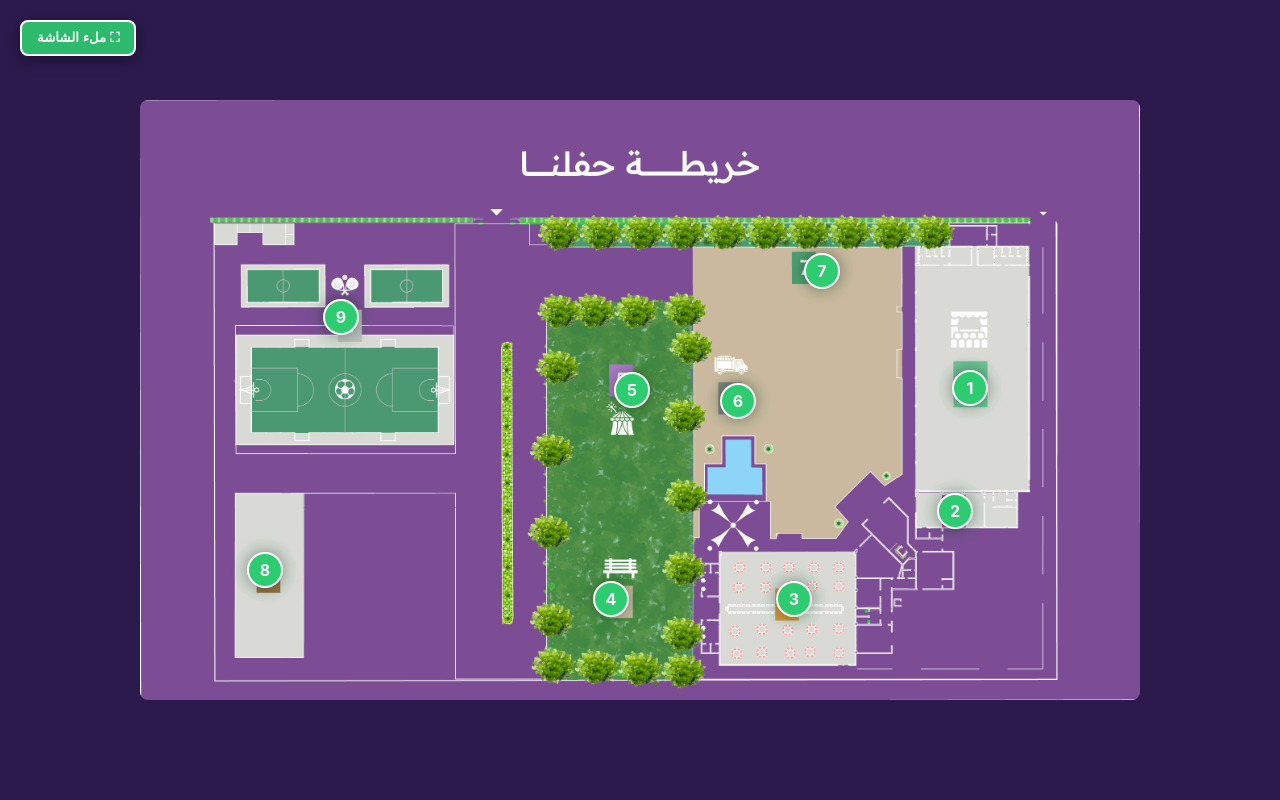
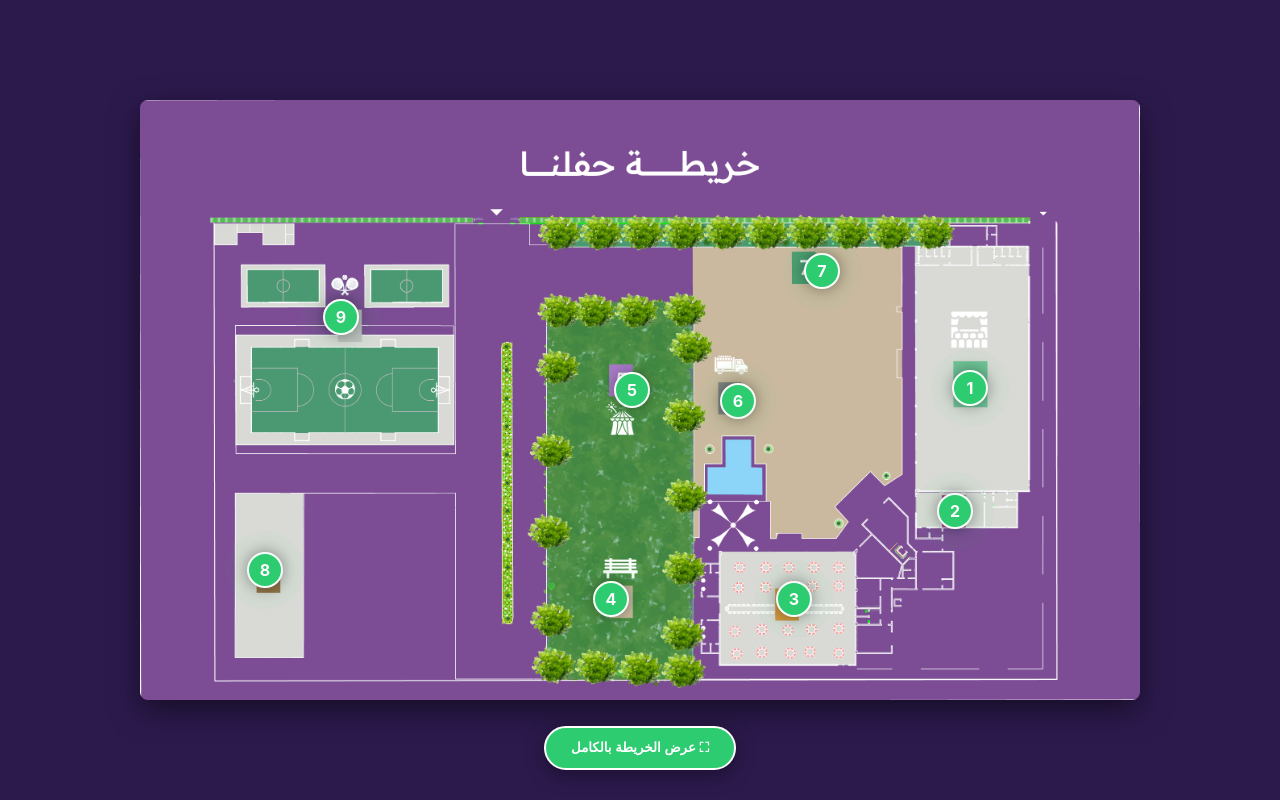
Before and after one commit to raghad-coder/map-project, a React (Vite) app: page / in a window 1280 px wide. Built offline with nearby package versions, Linux system fonts and the light colour scheme.

Commit message:
rotateFullscreen

```diff
--- a/src/App.css
+++ b/src/App.css
@@ -1,6 +1,7 @@
-#root {
+/* 1. إعدادات الصفحة الأساسية لضمان ملء الشاشة */
+#root, .container {
   width: 100%;
-  height: 100dvh; /* dvh تعني الارتفاع الحقيقي للشاشة حتى مع وجود شريط المتصفح */
+  height: 100dvh; /* dvh لضمان الطول الحقيقي حتى مع شريط المتصفح */
   display: flex;
   justify-content: center;
   align-items: center;
@@ -8,39 +9,29 @@
   margin: 0;
   padding: 0;
   overflow: hidden;
-  touch-action: manipulation; /* تحسين استجابة اللمس */
+  touch-action: manipulation;
 }
 
-/* تحسين الخريطة لتكون متجاوبة */
-.map-wrapper {
-  position: relative;
-  width: 100%;
-  height: auto;
-  max-width: 100%;
-  transition: transform 0.4s ease-in-out;
-}
-
-/* لضمان السنترة في الشاشات العريضة (Landscape) */
-@media screen and (orientation: landscape) {
-  .large-modal {
-    max-width: 600px; /* تحديد عرض مناسب لكي لا تصبح الصورة ضخمة جداً */
-  }
-}
-
+/* 2. حاوية الخريطة الأساسية */
 .map-wrapper {
   position: relative;
   width: 100vw;
   max-width: 1000px;
-  transition: all 0.5s ease;
+  transition: all 0.5s ease-in-out;
+  display: flex;
+  justify-content: center;
+  align-items: center;
 }
 
 .main-map {
   width: 100%;
+  height: auto;
   display: block;
   border-radius: 8px;
+  box-shadow: 0 10px 30px rgba(0,0,0,0.5);
 }
 
-/* تصميم الأرقام (Markers) */
+/* 3. تصميم النقاط (Markers) مع تأثير النبض */
 .marker {
   position: absolute;
   width: 32px;
@@ -55,11 +46,10 @@
   cursor: pointer;
   border: 2px solid white;
   transform: translate(-50%, -50%);
+  z-index: 10;
   box-shadow: 0 0 15px rgba(0,0,0,0.4);
-  z-index: 10;
 }
 
-/* تأثير النبض الاحترافي */
 .marker::after {
   content: '';
   position: absolute;
@@ -69,213 +59,46 @@
   background: inherit;
   animation: pulse 2s infinite;
   z-index: -1;
+  will-change: transform, opacity;
 }
 
 @keyframes pulse {
   0% { transform: scale(1); opacity: 0.8; }
-  100% { transform: scale(2); opacity: 0; }
+  100% { transform: scale(2.5); opacity: 0; }
 }
 
-/* التدوير التلقائي في الموبايل */
-@media screen and (max-width: 768px) and (orientation: portrait) {
-  /* 1. تدوير حاوية الخريطة */
-  .map-wrapper {
-    transform: rotate(90deg);
-    width: 90vh; /* العرض هنا بقى هو طول الشاشة */
-    transform-origin: center;
-  }
-
-  /* 2. تدوير الأرقام عكس الاتجاه عشان تظهر معدولة للمستخدم */
-  .marker {
-    transform: translate(-50%, -50%) rotate(-90deg) !important;
-  }
-
-  /* 3. تدوير المودال (البوب أب) بنفس اتجاه الخريطة */
-  .modal {
-    transform: rotate(90deg);
-    /* بما إننا لفينا المودال، الـ width بتاعنا لازم يتناسب مع طول الشاشة (vh) */
-    width: 85vh !important;
-    max-width: 500px !important;
-    transform-origin: center;
-  }
-
-  /* 4. تدوير صورة المودال لضمان ملء المساحة */
-  .modal-img {
-    max-height: 70vw; /* هنا استخدمنا vw لأن الشاشة مقلوبة */
-    object-fit: contain;
-  }
-
-  /* 5. عدلة زرار الإغلاق (الـ X) */
-  .close-btn {
-    /* بنلف الزرار عكسي عشان حرف الـ X يظهر معدول وميظهرش كأنه علامة + مائلة */
-    transform: rotate(-90deg);
-    /* ترحيل مكانه شوية عشان يناسب الزاوية الجديدة */
-    top: -10px;
-    right: -25px;
-  }
+/* 4. زر تفعيل وضع ملء الشاشة */
+.start-btn {
+  position: fixed;
+  bottom: 30px;
+  z-index: 5000;
+  padding: 12px 25px;
+  background-color: #2ecc71;
+  color: white;
+  border: 2px solid white;
+  border-radius: 50px;
+  font-weight: bold;
+  cursor: pointer;
+  box-shadow: 0 5px 20px rgba(0,0,0,0.4);
 }
 
-/* تنسيق البوب أب (Modal) */
-/* ... الكود القديم الخاص بالـ root والـ marker والـ map-wrapper كما هو ... */
-
-/* تنسيق الـ Overlay (الخلفية المظلمة) */
+/* 5. شاشة البوب أب (Overlay & Modal) */
 .overlay {
   position: fixed;
   inset: 0;
-  background: rgba(0, 0, 0, 0.8);
-  display: flex;
-  justify-content: center;
-  align-items: center; /* سنترة عمودية دقيقة */
-  z-index: 2000;
-  backdrop-filter: blur(8px);
-  padding: 15px; /* مسافة أمان من حواف الشاشة */
-}
-
-/* تنسيق المودال (البطاقة الملونة فقط) */
-/* تنسيق المودال - تأكدي من إضافة overflow: visible */
-.modal {
-  max-height: 70vh; /* ضمان عدم خروج الصورة عن سقف الشاشة */
-  object-fit: contain;
-  position: relative;
-  width: 100%;
-  max-width: 420px;
-  border-radius: 20px;
-  background-color: transparent; /* لكي يظهر الجزء الملون فقط */
-  overflow: visible; /* هام جداً لكي يبرز الزر خارج الحواف */
-  display: flex;
-  flex-direction: column;
-}
-
-/* زر الإغلاق الدائري المضمون */
-.close-btn {
-  position: absolute;
-  top: -20px;
-  right: -15px;
-
-  /* أبعاد متساوية تماماً لضمان الدائرة */
-  width: 44px;
-  height: 44px;
-
-  background-color: #ff0000;
-  color: white;
-  border-radius: 50%;
-  border: 3px solid white;
-
-  /* أهم جزء للسنترة */
-  display: flex;
-  justify-content: center; /* سنترة أفقية */
-  align-items: center;     /* سنترة عمودية */
-  padding: 0;
-  margin: 0;
-
-  /* ضبط الخط */
-  font-size: 28px;
-  font-weight: bold;
-  /* line-height: 1 يضمن عدم وجود مساحة إضافية تحت الحرف */
-  line-height: 1;
-
-  /* لمنع أي انزياح بسبب نوع الخط */
-  font-family: Arial, sans-serif;
-
-  cursor: pointer;
-  box-shadow: 0 4px 12px rgba(0, 0, 0, 0.4);
-  z-index: 120;
-  transition: all 0.2s ease-in-out;
-}
-.modal-img {
-  width: 100%;
-  max-height: 70vh; /* ضمان عدم خروج الصورة عن سقف الشاشة */
-  object-fit: contain;
-  height: auto;
-  border-radius: 20px;
-  display: block;
-}
-
-.close-btn:hover {
-  transform: scale(1.1);
-  background-color: #e60000;
-}
-
-
-/* إخفاء أي نصوص إضافية إذا كانت الصورة تحتوي على النص بالفعل */
-.modal h2, .modal p {
-  display: none;
-}
-
-/* تعديل خاص فقط للمنطقة رقم1 لضمان عدم قص الزر الأحمر */
-.modal.special-case {
-  max-height: 85vh; /* تحديد أقصى طول لكي لا تخرج عن الشاشة */
-  width: auto;      /* تجعل العرض يتناسب مع الصورة */
-  max-width: 90vw;
-  overflow: visible !important; /* السماح للزر بالظهور كاملاً فوق الحافة */
-  display: flex;
-  align-items: center;
-  justify-content: center;
-}
-
-/* ضبط الصورة داخل المنطقة 1 */
-.special-case .modal-img {
-  max-height: 80vh; /* تصغير الصورة قليلاً لتعطي مساحة للزر */
-  object-fit: contain; /* منع تمطيط الصورة */
-  border-radius: 15px;
-}
-
-/* ضبط زر الـ X في المنطقة 1 ليكون واضحاً وبعيداً عن الكلام */
-.special-case .close-btn {
-  top: -15px;  /* رفعه للأعلى قليلاً */
-  right: -10px; /* تحريكه للطرف */
-  width: 42px; /* دائرة مثالية */
-  height: 42px;
-  background-color: #ff0000;
-  border: 3px solid white;
-  font-weight: 900;
+  background: rgba(0, 0, 0, 0.9);
   display: flex;
   justify-content: center;
   align-items: center;
-  padding: 0;
-  line-height: 0;
-}
-/* هذا التعديل سيعيد التوازن للصورة رقم 6 ويجعلها تظهر كبطاقة (Card) */
-.rounded-fix {
-  /* نحدد عرضاً ثابتاً يشبه بقية الصور */
-  width: 90vw !important;
-  max-width: 400px !important;
-
-  /* نحدد نسبة تناسق للبطاقة لكي لا تظهر كمستطيل نحيف */
-  aspect-ratio: 3 / 2; /* يمكنك تغييرها لـ 1/1 إذا أردتها مربعة تماماً */
-
-  display: flex;
-  align-items: center;
-  justify-content: center;
-  background-color: #575757; /* لون خلفية اختياري يطابق الصورة الرمادية */
-  border-radius: 20px;
-  overflow: hidden;
+  z-index: 6000;
+  backdrop-filter: blur(8px);
 }
 
-.rounded-fix .modal-img {
-  width: 100%;
-  height: 100%;
-  /* الـ cover سيضمن أن الصورة تملأ المساحة المخصصة لها دون تمطيط (Stretch) */
-  object-fit: cover;
-}
-.overlay {
-  position: fixed;
-  inset: 0;
-  background: rgba(0, 0, 0, 0.85);
-  display: flex;
-  justify-content: center;
-  align-items: center;
-  z-index: 2000;
-  backdrop-filter: blur(8px);
-  /* بنزود مساحة الأمان هنا عشان الزرار ميتخبطش في سقف الشاشة */
-  padding: 40px 20px;
-}
 .modal {
   position: relative;
-  width: 95%; /* عرض مرن */
-  max-width: 400px;
+  width: 90%;
+  max-width: 450px;
   background-color: transparent;
-  /* أهم خاصية: التأكد إن أي حاجة "طائرة" برا المربع تبان */
   overflow: visible !important;
   display: flex;
   flex-direction: column;
@@ -284,42 +107,81 @@
 
 .modal-img {
   width: 100%;
-  /* حددنا أقصى طول عشان نسيب مكان للزرار فوق وتحت */
+  height: auto;
   max-height: 80vh;
-  object-fit: contain;
+  object-fit: contain; /* يضمن ظهور الصورة كاملة بدون قص */
   border-radius: 20px;
-  display: block;
-  /* إضافة ظل عشان الصورة الرمادية تبان منفصلة عن الخلفية السوداء */
-  box-shadow: 0 10px 30px rgba(0,0,0,0.5);
+  box-shadow: 0 10px 40px rgba(0,0,0,0.7);
 }
 
-.fullscreen-btn {
-  position: fixed;
-  top: 20px;    /* مكانه في الزاوية العلوية */
-  left: 20px;
-  z-index: 5000; /* رقم عالي جداً ليكون فوق الخريطة والمودال */
-  background: rgba(46, 204, 113, 0.9); /* لون أخضر شفاف قليلاً */
+/* 6. زر الإغلاق الأحمر */
+.close-btn {
+  position: absolute;
+  top: -20px;
+  right: -15px;
+  width: 44px;
+  height: 44px;
+  background-color: #ff0000;
   color: white;
-  border: 2px solid white;
-  padding: 8px 15px;
-  border-radius: 8px;
+  border-radius: 50%;
+  border: 3px solid white;
+  display: flex;
+  justify-content: center;
+  align-items: center;
+  font-size: 30px;
   font-weight: bold;
+  line-height: 0;
   cursor: pointer;
-  box-shadow: 0 4px 15px rgba(0,0,0,0.4);
-  font-family: sans-serif;
-  transition: all 0.2s ease;
+  z-index: 7000;
 }
 
-.fullscreen-btn:active {
-  transform: scale(0.95);
+/* ====================================================== */
+/* السحر: تدوير الخريطة ومنع القص في وضع الموبايل (Portrait) */
+/* ====================================================== */
+
+@media screen and (max-width: 768px) and (orientation: portrait) {
+
+  /* تدوير المحتوى فقط عند تفعيل الفول سكرين */
+  .force-view .map-wrapper {
+    transform: rotate(90deg);
+    /* العرض يصبح هو طول الشاشة المتاح */
+    width: calc(100dvh - 20px) !important;
+    /* الارتفاع يصبح هو عرض الموبايل */
+    height: 100vw !important;
+    transform-origin: center;
+  }
+
+  .force-view .main-map {
+    width: 100%;
+    height: 100%;
+    object-fit: contain; /* لضمان ظهور العنوان وكل أطراف الخريطة */
+  }
+
+  /* عدلة الأرقام لتظل باصة للمستخدم */
+  .force-view .marker {
+    transform: translate(-50%, -50%) rotate(-90deg) !important;
+  }
+
+  /* تدوير المودال (الصور) بنفس اتجاه الخريطة */
+  .force-view .modal {
+    transform: rotate(90deg);
+    width: calc(100dvh - 100px) !important;
+    max-width: 85vw !important;
+  }
+
+  /* عدلة زر الإغلاق */
+  .force-view .close-btn {
+    transform: rotate(-90deg);
+  }
+
+  /* تعديل مكان زر البداية عند التدوير */
+  .force-view .start-btn {
+    display: none; /* نخفيه بعد البدء لتوفير مساحة */
+  }
 }
 
-/* في الموبايل عند الدوران، الزر يحتاج يلف عشان المستخدم يعرف يقرأه */
-@media screen and (max-width: 768px) and (orientation: portrait) {
-  .fullscreen-btn {
-    transform: rotate(90deg);
-    top: 50%; /* سنترة الزرار على جنب الشاشة بعد اللف */
-    left: 10px;
-    transform-origin: left center;
-  }
+/* حالات خاصة للصور */
+.rounded-fix {
+  background-color: #333;
+  border-radius: 20px;
 }
--- a/src/App.jsx
+++ b/src/App.jsx
@@ -5,29 +5,39 @@ import './App.css';
 
 function App() {
   const [activeArea, setActiveArea] = useState(null);
+  const [isFullScreen, setIsFullScreen] = useState(false);
 
-  // --- دالة ملء الشاشة ---
-  const toggleFullScreen = () => {
+  const handleStartExperience = () => {
+    // 1. تفعيل ملء الشاشة
     if (!document.fullscreenElement) {
-      document.documentElement.requestFullscreen().catch((e) => {
-        console.error(`Error: ${e.message}`);
+      document.documentElement.requestFullscreen().then(() => {
+        setIsFullScreen(true);
+      }).catch((e) => {
+        console.error("Fullscreen error:", e);
       });
     } else {
-      if (document.exitFullscreen) {
-        document.exitFullscreen();
-      }
+      document.exitFullscreen();
+      setIsFullScreen(false);
     }
   };
 
+  // مراقبة خروج المستخدم من الفول سكرين بزر الرجوع في الموبايل
+  document.onfullscreenchange = () => {
+    if (!document.fullscreenElement) setIsFullScreen(false);
+  };
+
   return (
-    <div className="container">
-      {/* 1. زر ملء الشاشة يوضع هنا ليكون فوق كل شيء */}
-      <button className="fullscreen-btn" onClick={toggleFullScreen}>
-        ملء الشاشة ⛶
-      </button>
+    // الكلاس "force-view" سيتم تفعيله فقط عند الضغط على الزر
+    <div className={`container ${isFullScreen ? 'force-view' : ''}`}>
+
+      {!isFullScreen && (
+        <button className="start-btn" onClick={handleStartExperience}>
+          عرض الخريطة بالكامل ⛶
+        </button>
+      )}
 
       <div className="map-wrapper">
-        <img src="/map.png" alt="Festival Map" className="main-map" />
+        <img src="/map.png" alt="Map" className="main-map" />
 
         {areaData.map((item) => (
           <div
@@ -43,25 +53,15 @@ function App() {
 
       <AnimatePresence>
         {activeArea && (
-          <motion.div
-            className="overlay"
-            initial={{ opacity: 0 }}
-            animate={{ opacity: 1 }}
-            exit={{ opacity: 0 }}
-            onClick={() => setActiveArea(null)}
-          >
+          <motion.div className="overlay" onClick={() => setActiveArea(null)}>
             <motion.div
-              key={activeArea.id}
-              className={`modal ${activeArea.id === 1 ? 'special-case' : ''}`}
-              initial={{ scale: 0.7, opacity: 0 }}
+              className="modal"
+              initial={{ scale: 0.5, opacity: 0 }}
               animate={{ scale: 1, opacity: 1 }}
-              exit={{ scale: 0.7, opacity: 0 }}
               onClick={(e) => e.stopPropagation()}
             >
-              <button className="close-btn" onClick={() => setActiveArea(null)}>
-                &times;
-              </button>
-              <img src={activeArea.img} alt={activeArea.id} className="modal-img" />
+              <button className="close-btn" onClick={() => setActiveArea(null)}>&times;</button>
+              <img src={activeArea.img} className="modal-img" alt="Area" />
             </motion.div>
           </motion.div>
         )}
```
